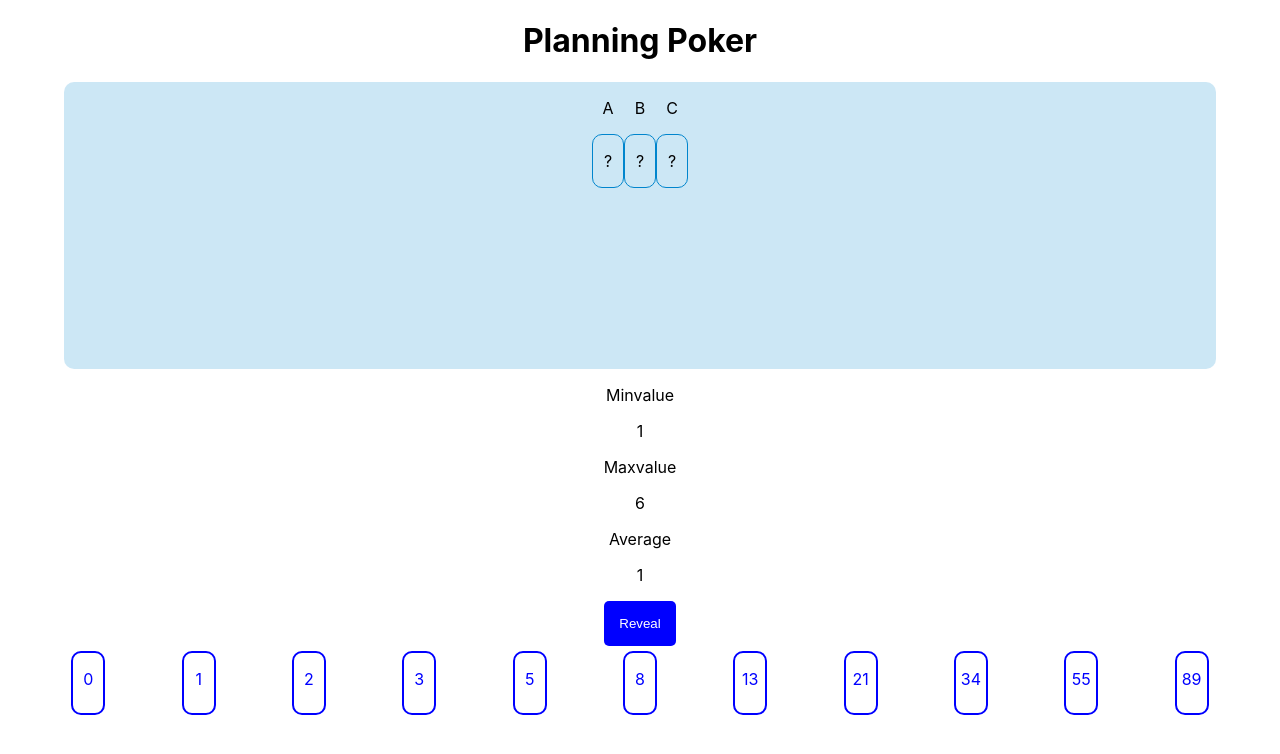
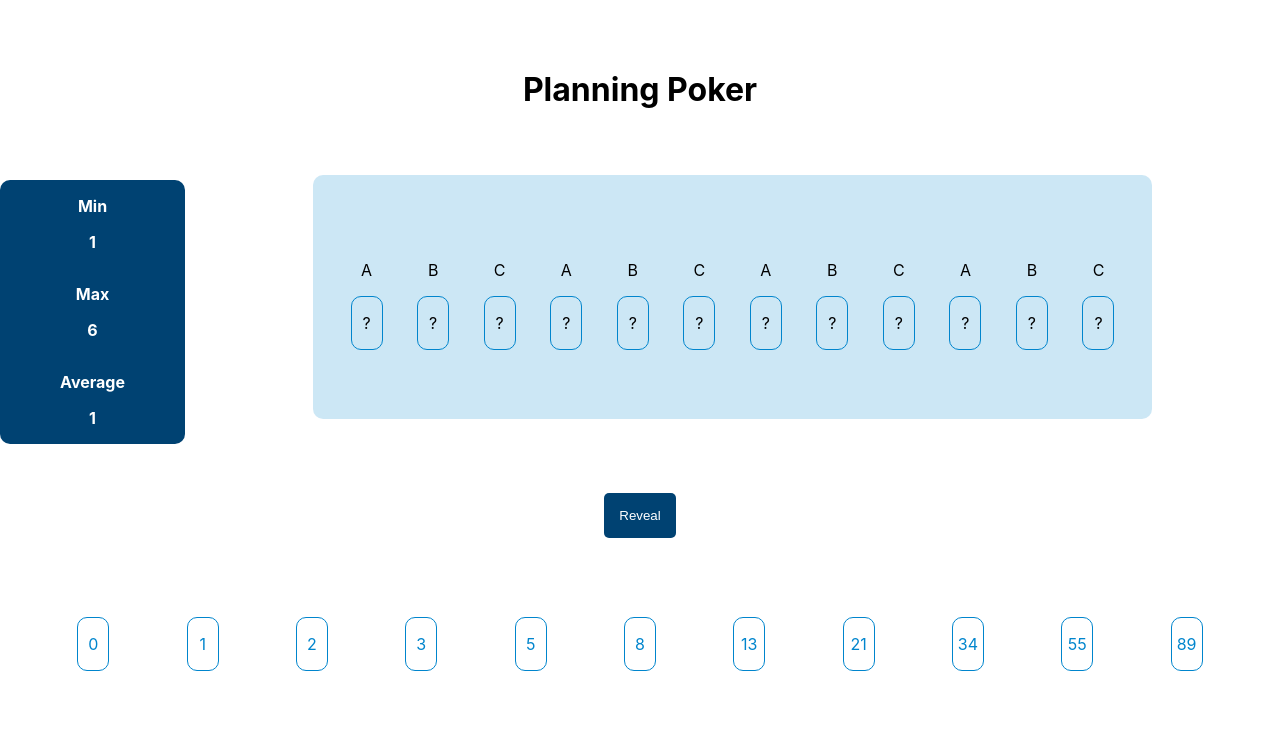
Before and after one commit to Koril94/ds-poker, a React (Create React App) app in the folder client/: page / in a window 1280 px wide. Shown: the top 754 px of the page. Built offline with nearby package versions, Linux system fonts and the light colour scheme.

Commit message:
sfi css Anpassungen

```diff
--- a/client/src/App.css
+++ b/client/src/App.css
@@ -5,6 +5,11 @@
   align-content: space-evenly;
   justify-content: space-evenly;
   text-align: center;
+}
+
+.App .pokerGame {
+  display: inline-flex;
+  flex-direction: row-reverse;
 }
 
 .App-logo {
--- a/client/src/App.tsx
+++ b/client/src/App.tsx
@@ -7,6 +7,15 @@ import Stats from './components/Stats/Stats';
 import Card from './objects/Card';
 
 const mockCards = [
+  new Card("A", "1"),
+  new Card("B", "4"),
+  new Card("C", "6"),
+  new Card("A", "1"),
+  new Card("B", "4"),
+  new Card("C", "6"),
+  new Card("A", "1"),
+  new Card("B", "4"),
+  new Card("C", "6"),
   new Card("A", "1"),
   new Card("B", "4"),
   new Card("C", "6")
@@ -20,32 +29,29 @@ export default function App() {
     <div className="App">
       <h1>Planning Poker</h1>
       {/* Stats */}
+      <div className="pokerGame">
       <Table cards={mockCards} cardsAreVisible={cardsAreVisible} />
 
       <Stats cards={mockCards}/>
-
+      </div>
         <div className="flexContainer">
-      <div className="neuerTable">
-
             <button
               onClick={toggleCards}
               style={{
-          backgroundColor: "blue",
+                backgroundColor: "#004272",
                 color: "#fff",
                 borderRadius: 5,
                 border: "none",
                 padding: 15,
-          alignSelf: "center"
+                alignSelf: "center",
+                marginBottom: "30px",
               }}
             >
-
-
               {cardsAreVisible ? "Hide" : "Reveal"}
             </button>
         </div>
           <Hand />
       </div>
-    </div>
 
   );
 }
--- a/client/src/components/CardComponent/CardComponent.css
+++ b/client/src/components/CardComponent/CardComponent.css
@@ -1,12 +1,15 @@
 .cardWrapper {
     text-align: center;
+    align-content: space-evenly;
+    flex-wrap: wrap;
 }
 
 .card {
-    border-color: #0085cd;
+    display: flex;
+    justify-content: center;
+    align-content: space-evenly;
     border: 1px solid #0085cd;
     border-radius: 10px;
     width: 30px;
     margin: 5;
-    /*aspect-ratio: '1/2';*/
 }
--- /dev/null
+++ b/client/src/components/CardOnHand/CardOnHand.css
@@ -0,0 +1,7 @@
+.CardOnHand {
+    border: 1px solid #0085cd;
+    border-radius: 10px;
+    width: 30px;
+    margin: 5;
+    aspect-ratio: '1/2';
+}
--- a/client/src/components/CardOnHand/CardOnHand.tsx
+++ b/client/src/components/CardOnHand/CardOnHand.tsx
@@ -1,4 +1,5 @@
 import React, { useEffect, useState } from "react";
+import "./CardOnHand.css";
 
 const CardOnHand = ({ value, isSelected, onSelect }: any) => {
     const [_isSelected, setIsSelected] = useState(isSelected);
@@ -13,20 +14,20 @@ const CardOnHand = ({ value, isSelected, onSelect }: any) => {
     }, [isSelected]);
 
     return (
-      <div>
+      <div className="CardOnHand">
         <div
           onClick={handleSelection}
           id={value}
           style={{
-            border: "2px solid blue",
+            /*border: "1px solid #0085cd",
             borderRadius: "10px",
             width: "30px",
             margin: 5,
-            aspectRatio: '1/2',
-            backgroundColor: _isSelected ? "blue" : "#fff"
+            aspectRatio: '1/2',*/
+            backgroundColor: _isSelected ? "#0085cd" : "#fff"
           }}
         >
-          <p style={{ color: _isSelected ? "#fff" : "blue" }}>{value}</p>
+          <p style={{ color: _isSelected ? "#fff" : "#0085cd" }}>{value}</p>
         </div>
       </div>
     );
--- /dev/null
+++ b/client/src/components/Stats/Stats.css
@@ -0,0 +1,14 @@
+.stats {
+    display: flex;
+    flex-direction: column;
+    color: #FFF;
+    font-weight: bold;
+    justify-content: center;
+    align-self: center;
+    background-color: #004272;
+    border-radius: 10px;
+    width: 20%;
+    margin: 5;
+
+    /*aspect-ratio: '1/2';*/
+}
--- a/client/src/components/Stats/Stats.tsx
+++ b/client/src/components/Stats/Stats.tsx
@@ -2,6 +2,7 @@ import React, { useEffect, useState } from "react";
 import CardOnHand from "../CardOnHand/CardOnHand";
 import CardComponent from '../CardComponent/CardComponent';
 import Card from '../../objects/Card';
+import './Stats.css'
 
 interface StatsProperties {
     cards: Card[];
@@ -25,13 +26,13 @@ const Stats = ({ cards } : StatsProperties) => {
     }
 
     return (
-      <div>
+      <div className="stats">
             <div>
-                <p className="labelCol">Minvalue</p>
+                <p className="labelCol">Min</p>
                 <p className="valueCol">{minValue!}</p>
             </div>
             <div>
-                <p className="labelCol">Maxvalue</p>
+                <p className="labelCol">Max</p>
                 <p className="valueCol">{maxValue!}</p>
             </div>
             <div>
--- a/client/src/components/Table/Table.css
+++ b/client/src/components/Table/Table.css
@@ -1,13 +1,15 @@
 .table {
     display: flex;
-    justify-content: center;
-    align-content: center;
+    flex-wrap: wrap;
     align-self: center;
+    justify-content: space-evenly;
     background-color: #0085cd33;
     border-radius: 10px;
     margin: 5;
     width: 90%;
-    height: 50%;
-    aspect-ratio: '1/2';
-
+    height: 90%;
+    padding: 3px;
+    margin-bottom:30px;
+    margin-left: 10%;
+    margin-right: 10%;
 }
```
Lines whose indentation alone changed are shown as unchanged.
